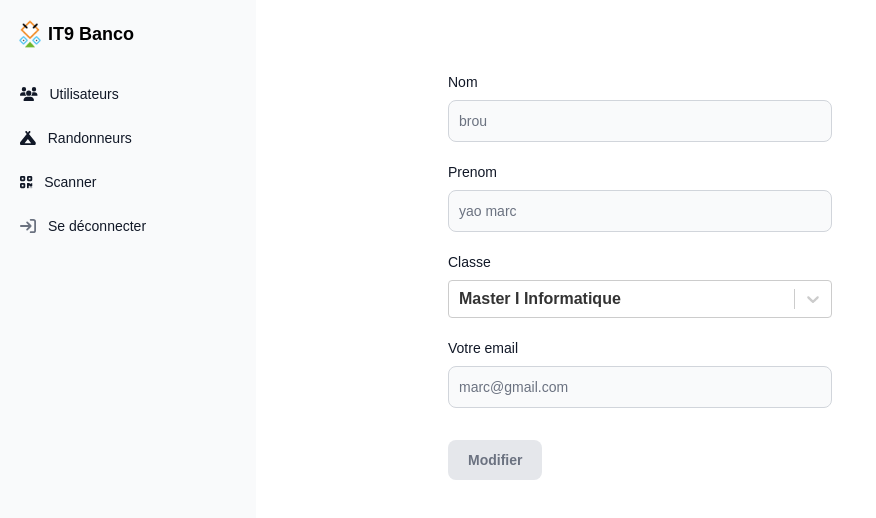
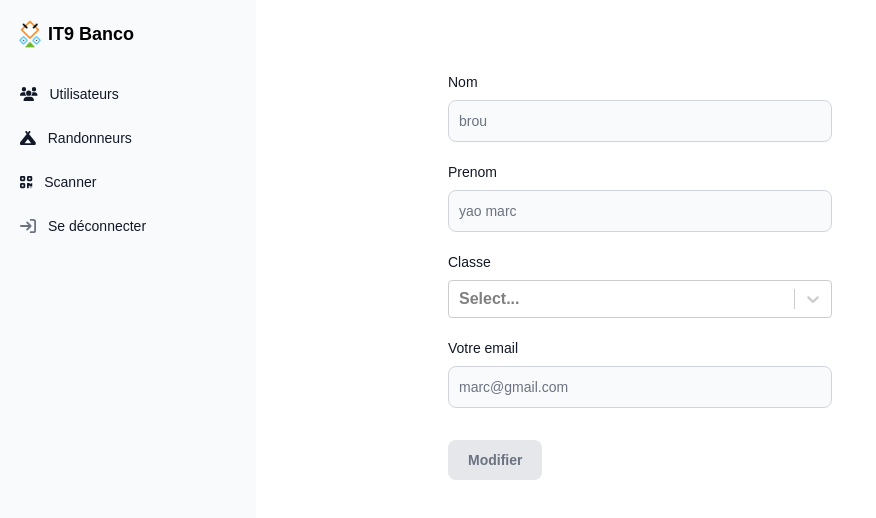
Before and after one commit to marcEMMANUEL81/it9--banco--project, a React (Create React App) app: page /ModifyStudentScreen in a window 1280 px wide. Shown: the top 518 px of the page, without its empty margins (0-876 px from the left). Built offline with nearby package versions, Linux system fonts and the light colour scheme.

Commit message:
changes 06-01-2024 18:23

```diff
--- a/src/screens/ManagementScreens/modifyStudent.js
+++ b/src/screens/ManagementScreens/modifyStudent.js
@@ -19,18 +19,18 @@ function ModifyStudentScreen() {
     }
   }, [location.state]);
 
+  const getOptionLabel = (selectedOption) => {
+    const foundOption = listClassroom.find(
+      (option) => option.value === selectedOption
+    );
+    return foundOption ? foundOption.label : null;
+  };
+
   const getOptionValue = (selectedOption) => {
     const foundOption = listClassroom.find(
       (option) => option.label === selectedOption
     );
     return foundOption ? foundOption.value : null;
-  };
-
-  const getOptionLabel = (selectedOption) => {
-    const foundOption = listClassroom.find(
-      (option) => option.label === selectedOption
-    );
-    return foundOption ? foundOption.label : null;
   };
 
   const [isReady, setIsReady] = useState(false);
@@ -76,9 +76,9 @@ function ModifyStudentScreen() {
     );
   };
 
-  const [classValue, setClassValue] = useState(1);
+  const [classValue, setClassValue] = useState(null);
   const handleClassChange = (selectedOption) => {
-    setClassValue(selectedOption.label);
+    setClassValue(selectedOption.value);
     handleButtonStyle(
       lastnameValue,
       firstnameValue,
@@ -89,6 +89,7 @@ function ModifyStudentScreen() {
 
   const handleLogin = () => {
     setIsLoading(true);
+    console.log(classValue);
     const selectedClass = getOptionLabel(classValue);
 
     const userInfo = {
@@ -98,6 +99,8 @@ function ModifyStudentScreen() {
       email: emailValue,
       class: selectedClass,
     };
+
+    console.log(userInfo);
 
     handleServiceSetStudent(userInfo).then((result) => {
       setIsLoading(false);
```
